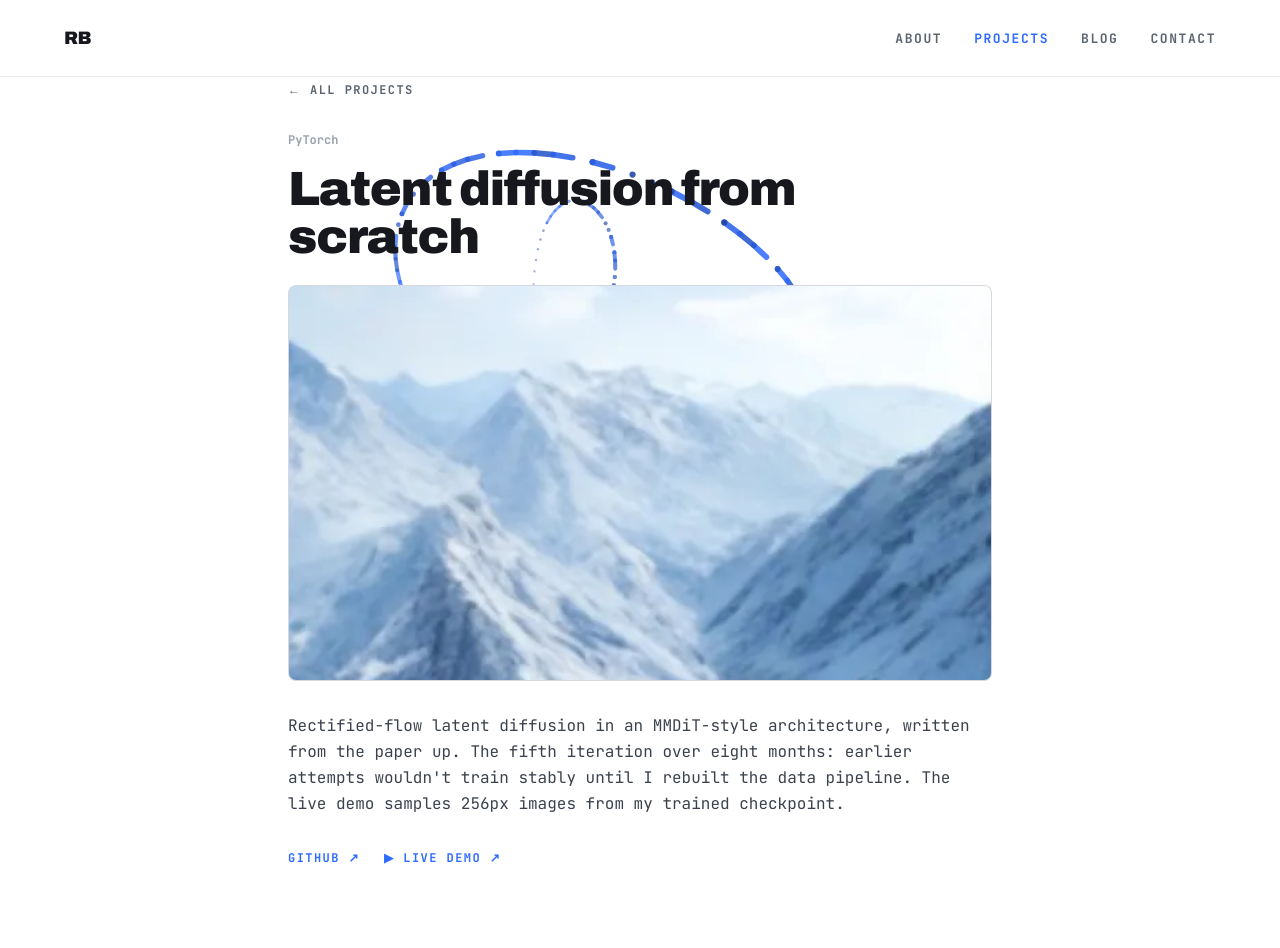
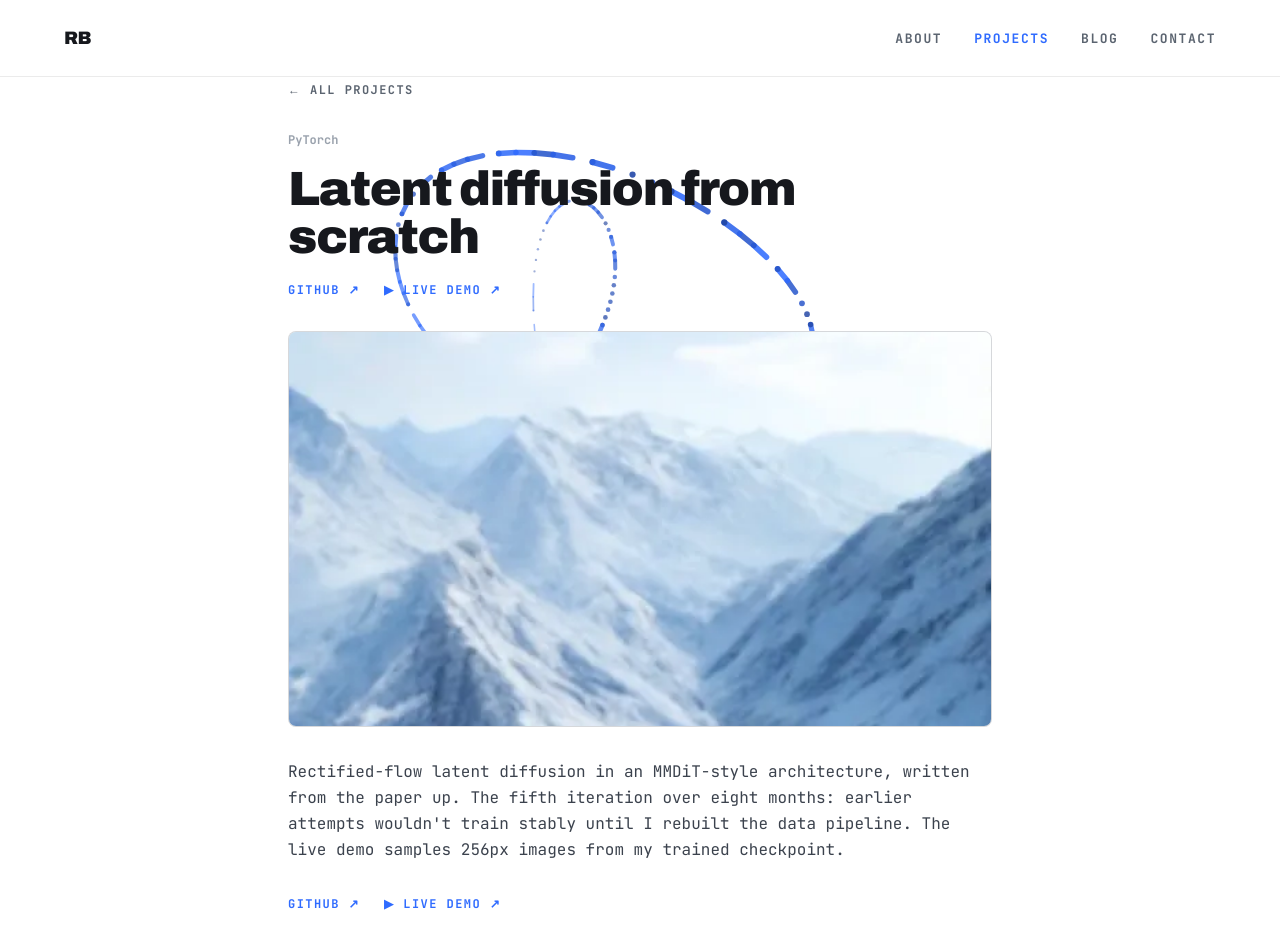
Before and after one commit to flappybird1084/portfolio2, a Next.js app: page /projects/latent-diffusion in a window 1280 px wide. Shown: the top 948 px of the page. Built offline with nearby package versions, Linux system fonts and the light colour scheme.

Commit message:
Project cards/posts: show GitHub link; fix Vesta and NeuroZip tech labels

```diff
--- a/app/components/ProjectCard.tsx
+++ b/app/components/ProjectCard.tsx
@@ -4,10 +4,15 @@ import { Project } from "@/app/lib/data";
 
 export default function ProjectCard({ project }: { project: Project }) {
   return (
-    <Link
-      href={`/projects/${project.slug}`}
-      className="group panel flex flex-col overflow-hidden hover:border-black/20 transition-colors duration-200"
-    >
+    <div className="group panel relative flex flex-col overflow-hidden hover:border-black/20 transition-colors duration-200">
+      {/* Stretched link: the whole card navigates to the detail page, but it's a
+          sibling (not a parent) so the GitHub link below can sit above it. */}
+      <Link
+        href={`/projects/${project.slug}`}
+        aria-label={project.name}
+        className="absolute inset-0 z-10"
+      />
+
       <div className="relative w-full aspect-[16/9] overflow-hidden bg-[#eef0f4] border-b border-black/[0.08]">
         {project.image ? (
           <Image
@@ -25,7 +30,7 @@ export default function ProjectCard({ project }: { project: Project }) {
           </div>
         )}
         {project.award && (
-          <span className="absolute top-3 left-3 z-10 flex items-center gap-1.5 rounded-full bg-accent text-ink text-[11px] font-bold px-2.5 py-1 shadow-lg shadow-black/40">
+          <span className="absolute top-3 left-3 z-10 flex items-center gap-1.5 rounded-full bg-accent text-white text-[11px] font-bold px-2.5 py-1 shadow-lg shadow-black/40">
             <span aria-hidden="true">★</span>
             {project.award}
           </span>
@@ -41,7 +46,15 @@ export default function ProjectCard({ project }: { project: Project }) {
           </span>
         </div>
         <p className="text-[14px] leading-relaxed text-muted">{project.tagline}</p>
+        <a
+          href={project.href}
+          target="_blank"
+          rel="noopener noreferrer"
+          className="relative z-20 mt-4 inline-flex w-fit items-center gap-1.5 text-[11px] font-bold tracking-[0.1em] text-accent hover:text-accent-bright transition-colors"
+        >
+          GITHUB ↗
+        </a>
       </div>
-    </Link>
+    </div>
   );
 }
--- a/app/lib/data.ts
+++ b/app/lib/data.ts
@@ -121,7 +121,7 @@ export const projects: Project[] = [
     tagline: "3rd place at the QBI Hackathon: EEG compression you can search by text.",
     description:
       "A task-aware neural codec for brain recordings. Instead of compressing EEG to preserve the waveform, it compresses to preserve meaning: what the person was looking at. At 144x compression the result is still searchable by free text. Built with Avinash Senthil; won 3rd place, $1,000, and $10,000 in grants at the QBI Hackathon 2026 at UCSF.",
-    tech: "PyTorch · CLIP",
+    tech: "PyTorch",
     href: "https://github.com/xerneas3318/NeuroZip/tree/criticism-2",
     image: "/img/neurozip/cover.webp",
     imageAlt: "NeuroZip, QBI Hackathon 3rd place winner",
@@ -167,7 +167,7 @@ export const projects: Project[] = [
     tagline: "Multi-camera theft detection with YOLO triggers and VLM threat scoring.",
     description:
       "Built for Stratford Preparatory to deter and detect theft across multiple cameras. YOLO triggers recording on people; a vision-language model scores each clip for threats and makes them searchable in plain language. Runs entirely on local hardware, no cloud.",
-    tech: "Flask · YOLO",
+    tech: "Flask · YOLO · llama.cpp",
     href: "https://github.com/flappybird1084/vesta",
     image: "/img/vesta.png",
     imageAlt: "Vesta recordings library with AI threat scores",
--- a/app/projects/[project]/page.tsx
+++ b/app/projects/[project]/page.tsx
@@ -57,9 +57,30 @@ export default async function ProjectPage({ params }: Params) {
           )}
         </div>
 
-        <h1 className="font-display font-black tracking-tight text-paper sm:text-5xl text-3xl leading-[0.95] mb-6">
+        <h1 className="font-display font-black tracking-tight text-paper sm:text-5xl text-3xl leading-[0.95] mb-5">
           {project.name}
         </h1>
+
+        <div className="flex flex-wrap gap-x-6 gap-y-3 text-[12px] font-bold tracking-[0.12em] mb-8">
+          <a
+            href={project.href}
+            target="_blank"
+            rel="noopener noreferrer"
+            className="text-accent hover:text-accent-bright transition-colors"
+          >
+            GITHUB ↗
+          </a>
+          {project.liveDemo && (
+            <a
+              href={project.liveDemo.href}
+              target="_blank"
+              rel="noopener noreferrer"
+              className="text-accent hover:text-accent-bright transition-colors"
+            >
+              ▶ {project.liveDemo.label.toUpperCase()} ↗
+            </a>
+          )}
+        </div>
 
         {project.image && (
           <div className="relative w-full aspect-[16/9] overflow-hidden rounded-lg border border-black/10 bg-[#eef0f4] mb-8">
```
